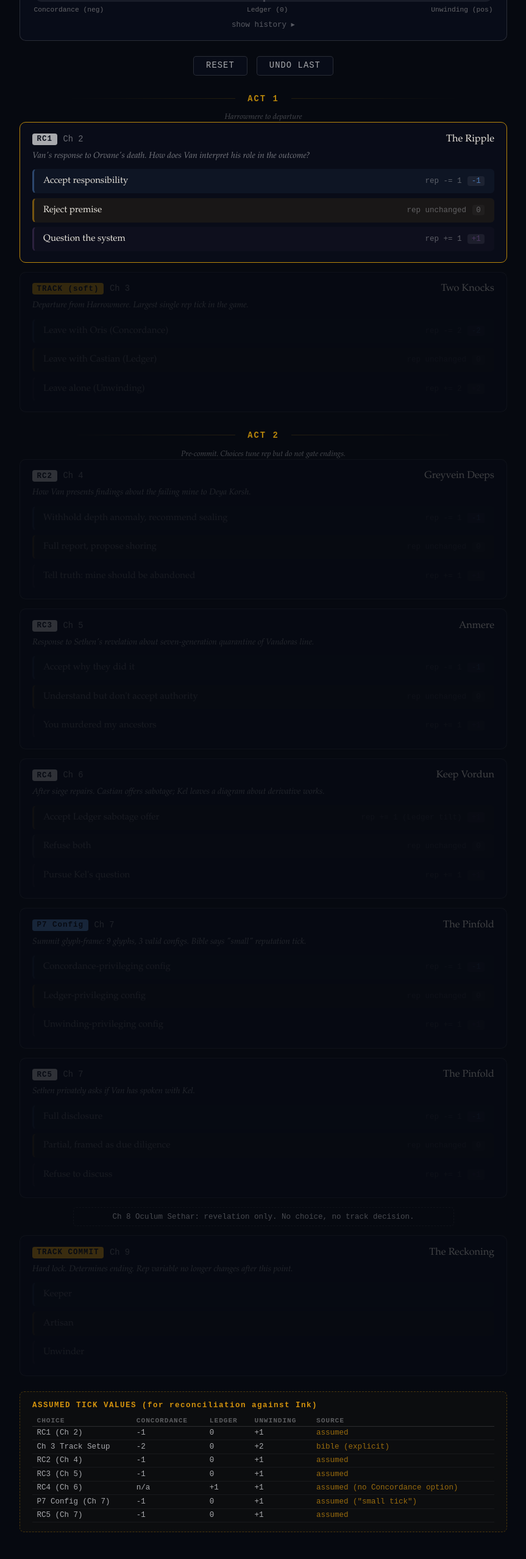
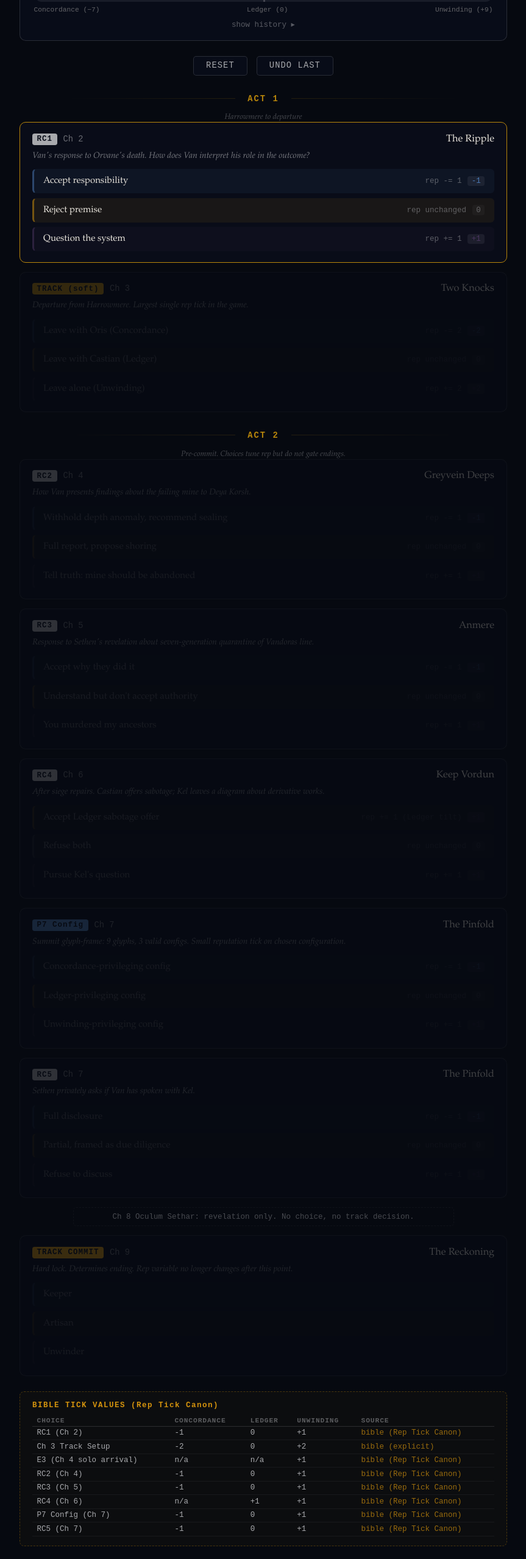
Before and after one commit to cmac1071/lesliestreetstudio-web, a plain HTML site: page tools/vandoras_rep_simulator.html in a window 1280 px wide. Shown: the part 240-2797 px from the top of the page at 61% size, without its empty margins (208-1071 px from the left). Drawn offline with Linux system fonts and the light colour scheme.

Commit message:
Updated rep simulator tool per Vandoras Bible Session 32

```diff
--- a/tools/vandoras_rep_simulator.html
+++ b/tools/vandoras_rep_simulator.html
@@ -147,6 +147,7 @@
   .step-badge.commit { background: var(--amber); color: var(--midnight); }
   .step-badge.puzzle { background: var(--cold-blue); color: var(--midnight); }
   .step-badge.axis { background: var(--violet); color: var(--fn-white); }
+  .step-badge.modifier { background: rgba(74,53,96,0.5); color: var(--fn-white); border: 1px solid var(--violet); }
   .step-chapter {
     font-size: 11px; font-family: monospace; color: var(--silver); opacity: 0.6;
   }
@@ -286,7 +287,7 @@
 <div class="header">
   <h1>VANDORAS</h1>
   <div class="sub">Rep Simulator &mdash; QA Tool (Bible-Sourced)</div>
-  <div class="warn">TICK VALUES ARE STATED ASSUMPTIONS &mdash; COMPARE AGAINST INK IMPLEMENTATION</div>
+  <div class="warn">TICK VALUES ARE BIBLE CANON (REP TICK CANON). INK IMPLEMENTATION MUST MATCH</div>
 </div>
 
 <div class="rep-panel" id="rep-panel">
@@ -304,9 +305,9 @@
     <div class="rep-bar-fill" id="rep-bar"></div>
   </div>
   <div class="rep-bar-labels">
-    <span>Concordance (neg)</span>
+    <span>Concordance (&minus;7)</span>
     <span>Ledger (0)</span>
-    <span>Unwinding (pos)</span>
+    <span>Unwinding (+9)</span>
   </div>
   <div class="history-toggle" id="history-toggle" onclick="toggleHistory()">show history &#9656;</div>
   <div class="history-log" id="history-log"></div>
@@ -349,16 +350,17 @@
 </div>
 
 <div class="assumptions">
-  <div class="assumptions-title">ASSUMED TICK VALUES (for reconciliation against Ink)</div>
+  <div class="assumptions-title">BIBLE TICK VALUES (Rep Tick Canon)</div>
   <table class="assumptions-table">
     <tr><th>CHOICE</th><th>CONCORDANCE</th><th>LEDGER</th><th>UNWINDING</th><th>SOURCE</th></tr>
-    <tr><td>RC1 (Ch 2)</td><td>-1</td><td>0</td><td>+1</td><td class="src">assumed</td></tr>
+    <tr><td>RC1 (Ch 2)</td><td>-1</td><td>0</td><td>+1</td><td class="src">bible (Rep Tick Canon)</td></tr>
     <tr><td>Ch 3 Track Setup</td><td>-2</td><td>0</td><td>+2</td><td class="src">bible (explicit)</td></tr>
-    <tr><td>RC2 (Ch 4)</td><td>-1</td><td>0</td><td>+1</td><td class="src">assumed</td></tr>
-    <tr><td>RC3 (Ch 5)</td><td>-1</td><td>0</td><td>+1</td><td class="src">assumed</td></tr>
-    <tr><td>RC4 (Ch 6)</td><td>n/a</td><td>+1</td><td>+1</td><td class="src">assumed (no Concordance option)</td></tr>
-    <tr><td>P7 Config (Ch 7)</td><td>-1</td><td>0</td><td>+1</td><td class="src">assumed ("small tick")</td></tr>
-    <tr><td>RC5 (Ch 7)</td><td>-1</td><td>0</td><td>+1</td><td class="src">assumed</td></tr>
+    <tr><td>E3 (Ch 4 solo arrival)</td><td>n/a</td><td>n/a</td><td>+1</td><td class="src">bible (Rep Tick Canon)</td></tr>
+    <tr><td>RC2 (Ch 4)</td><td>-1</td><td>0</td><td>+1</td><td class="src">bible (Rep Tick Canon)</td></tr>
+    <tr><td>RC3 (Ch 5)</td><td>-1</td><td>0</td><td>+1</td><td class="src">bible (Rep Tick Canon)</td></tr>
+    <tr><td>RC4 (Ch 6)</td><td>n/a</td><td>+1</td><td>+1</td><td class="src">bible (Rep Tick Canon)</td></tr>
+    <tr><td>P7 Config (Ch 7)</td><td>-1</td><td>0</td><td>+1</td><td class="src">bible (Rep Tick Canon)</td></tr>
+    <tr><td>RC5 (Ch 7)</td><td>-1</td><td>0</td><td>+1</td><td class="src">bible (Rep Tick Canon)</td></tr>
   </table>
 </div>
 
@@ -382,9 +384,9 @@ const sharedSteps = [
     id: "rc1", badge: "RC1", badgeType: "reputation", chapter: "Ch 2", title: "The Ripple",
     desc: "Van's response to Orvane's death. How does Van interpret his role in the outcome?",
     options: [
-      { text: "Accept responsibility", faction: "concordance", tick: -1, effect: "rep -= 1", src: "assumed" },
-      { text: "Reject premise", faction: "ledger", tick: 0, effect: "rep unchanged", src: "assumed" },
-      { text: "Question the system", faction: "unwinding", tick: 1, effect: "rep += 1", src: "assumed" },
+      { text: "Accept responsibility", faction: "concordance", tick: -1, effect: "rep -= 1", src: "bible" },
+      { text: "Reject premise", faction: "ledger", tick: 0, effect: "rep unchanged", src: "bible" },
+      { text: "Question the system", faction: "unwinding", tick: 1, effect: "rep += 1", src: "bible" },
     ]
   },
   {
@@ -397,51 +399,60 @@ const sharedSteps = [
     ]
   },
   {
+    id: "e3_solo", badge: "E3", badgeType: "modifier", chapter: "Ch 4", title: "Solo Arrival",
+    desc: "Solo arrival modifier. Tick fires only when chosen_track == 'unwinding'.",
+    conditionalTrack: "unwinding",
+    options: [
+      { text: "File the observation and go inside", faction: "neutral", tick: 0, effect: "rep unchanged", src: "bible" },
+      { text: "Look directly at the observer", faction: "unwinding", tick: 1, effect: "rep += 1 (unwinding only)", src: "bible" },
+    ]
+  },
+  {
     id: "act2-div", type: "divider", label: "ACT 2", sub: "Pre-commit. Choices tune rep but do not gate endings."
   },
   {
     id: "rc2", badge: "RC2", badgeType: "reputation", chapter: "Ch 4", title: "Greyvein Deeps",
     desc: "How Van presents findings about the failing mine to Deya Korsh.",
     options: [
-      { text: "Withhold depth anomaly, recommend sealing", faction: "concordance", tick: -1, effect: "rep -= 1", src: "assumed" },
-      { text: "Full report, propose shoring", faction: "ledger", tick: 0, effect: "rep unchanged", src: "assumed" },
-      { text: "Tell truth: mine should be abandoned", faction: "unwinding", tick: 1, effect: "rep += 1", src: "assumed" },
+      { text: "Withhold depth anomaly, recommend sealing", faction: "concordance", tick: -1, effect: "rep -= 1", src: "bible" },
+      { text: "Full report, propose shoring", faction: "ledger", tick: 0, effect: "rep unchanged", src: "bible" },
+      { text: "Tell truth: mine should be abandoned", faction: "unwinding", tick: 1, effect: "rep += 1", src: "bible" },
     ]
   },
   {
     id: "rc3", badge: "RC3", badgeType: "reputation", chapter: "Ch 5", title: "Anmere",
     desc: "Response to Sethen's revelation about seven-generation quarantine of Vandoras line.",
     options: [
-      { text: "Accept why they did it", faction: "concordance", tick: -1, effect: "rep -= 1", src: "assumed" },
-      { text: "Understand but don't accept authority", faction: "ledger", tick: 0, effect: "rep unchanged", src: "assumed" },
-      { text: "You murdered my ancestors", faction: "unwinding", tick: 1, effect: "rep += 1", src: "assumed" },
+      { text: "Accept why they did it", faction: "concordance", tick: -1, effect: "rep -= 1", src: "bible" },
+      { text: "Understand but don't accept authority", faction: "ledger", tick: 0, effect: "rep unchanged", src: "bible" },
+      { text: "You murdered my ancestors", faction: "unwinding", tick: 1, effect: "rep += 1", src: "bible" },
     ]
   },
   {
     id: "rc4", badge: "RC4", badgeType: "reputation", chapter: "Ch 6", title: "Keep Vordun",
     desc: "After siege repairs. Castian offers sabotage; Kel leaves a diagram about derivative works.",
     options: [
-      { text: "Accept Ledger sabotage offer", faction: "ledger", tick: 1, effect: "rep += 1 (Ledger tilt)", src: "assumed" },
-      { text: "Refuse both", faction: "neutral", tick: 0, effect: "rep unchanged", src: "assumed" },
-      { text: "Pursue Kel's question", faction: "unwinding", tick: 1, effect: "rep += 1", src: "assumed" },
+      { text: "Accept Ledger sabotage offer", faction: "ledger", tick: 1, effect: "rep += 1 (Ledger tilt)", src: "bible" },
+      { text: "Refuse both", faction: "neutral", tick: 0, effect: "rep unchanged", src: "bible" },
+      { text: "Pursue Kel's question", faction: "unwinding", tick: 1, effect: "rep += 1", src: "bible" },
     ]
   },
   {
     id: "p7", badge: "P7 Config", badgeType: "puzzle", chapter: "Ch 7", title: "The Pinfold",
-    desc: "Summit glyph-frame: 9 glyphs, 3 valid configs. Bible says \"small\" reputation tick.",
+    desc: "Summit glyph-frame: 9 glyphs, 3 valid configs. Small reputation tick on chosen configuration.",
     options: [
-      { text: "Concordance-privileging config", faction: "concordance", tick: -1, effect: "rep -= 1", src: "assumed (\"small\")" },
-      { text: "Ledger-privileging config", faction: "ledger", tick: 0, effect: "rep unchanged", src: "assumed" },
-      { text: "Unwinding-privileging config", faction: "unwinding", tick: 1, effect: "rep += 1", src: "assumed (\"small\")" },
+      { text: "Concordance-privileging config", faction: "concordance", tick: -1, effect: "rep -= 1", src: "bible" },
+      { text: "Ledger-privileging config", faction: "ledger", tick: 0, effect: "rep unchanged", src: "bible" },
+      { text: "Unwinding-privileging config", faction: "unwinding", tick: 1, effect: "rep += 1", src: "bible" },
     ]
   },
   {
     id: "rc5", badge: "RC5", badgeType: "reputation", chapter: "Ch 7", title: "The Pinfold",
     desc: "Sethen privately asks if Van has spoken with Kel.",
     options: [
-      { text: "Full disclosure", faction: "concordance", tick: -1, effect: "rep -= 1", src: "assumed" },
-      { text: "Partial, framed as due diligence", faction: "ledger", tick: 0, effect: "rep unchanged", src: "assumed" },
-      { text: "Refuse to discuss", faction: "unwinding", tick: 1, effect: "rep += 1", src: "assumed" },
+      { text: "Full disclosure", faction: "concordance", tick: -1, effect: "rep -= 1", src: "bible" },
+      { text: "Partial, framed as due diligence", faction: "ledger", tick: 0, effect: "rep unchanged", src: "bible" },
+      { text: "Refuse to discuss", faction: "unwinding", tick: 1, effect: "rep += 1", src: "bible" },
     ]
   },
   {
@@ -543,7 +554,12 @@ const endings = {
 let allSteps = [];
 
 function buildAllSteps() {
-  allSteps = [...sharedSteps];
+  // Filter steps with a conditionalTrack requirement not yet met.
+  // e3_solo only appears when chosenTrack == "unwinding".
+  const shared = sharedSteps.filter(s =>
+    !s.conditionalTrack || s.conditionalTrack === chosenTrack
+  );
+  allSteps = [...shared];
   if (chosenTrack && act3Steps[chosenTrack]) {
     allSteps = allSteps.concat(act3Steps[chosenTrack]);
   }
```
